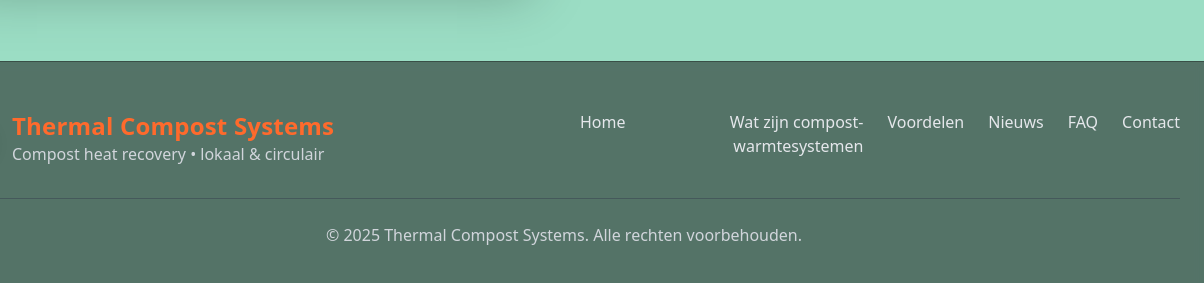
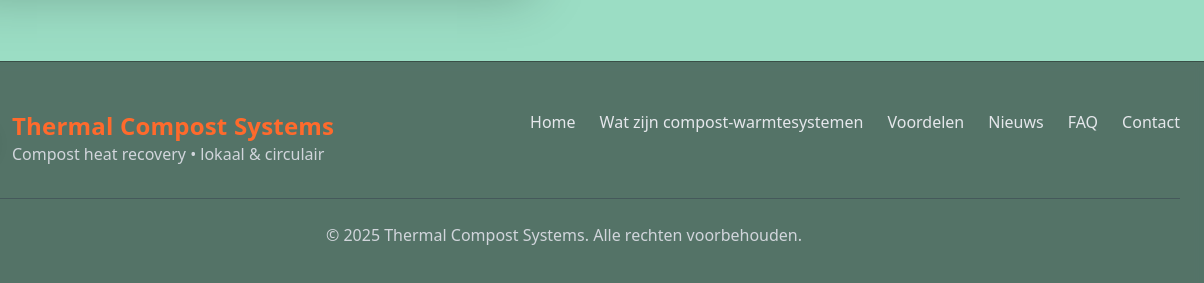
Before and after one commit to lasdegast-coder/compostwarmte, a plain HTML site: page index.html in a window 1280 px wide. Shown: the part 5139-5422 px from the top of the page, 76-1280 px from the left. Drawn offline with nearby package versions, Linux system fonts and the light colour scheme.

Commit message:
Update index.html

```diff
--- a/index.html
+++ b/index.html
@@ -444,7 +444,9 @@
         <!-- Links NETJES ONDER ELKAAR, ook op mobiel -->
         <nav class="flex flex-col sm:flex-row sm:justify-end sm:space-x-6 text-right sm:text-right gap-2 sm:gap-0">
           <a href="#home" class="hover:text-primary block sm:inline-block">Home</a>
-<a href="#pijlers" class="hover:text-primary block sm:inline-block">Wat zijn compost-warmtesystemen</a>
+<a href="#pijlers" class="hover:text-primary block sm:inline-block sm:whitespace-nowrap">
+  Wat zijn compost-warmtesystemen
+</a>
 <a href="#voordelen" class="hover:text-primary block sm:inline-block">Voordelen</a>
 <a href="#nieuws" class="hover:text-primary block sm:inline-block">Nieuws</a>
 <a href="#faq" class="hover:text-primary block sm:inline-block">FAQ</a>
```
